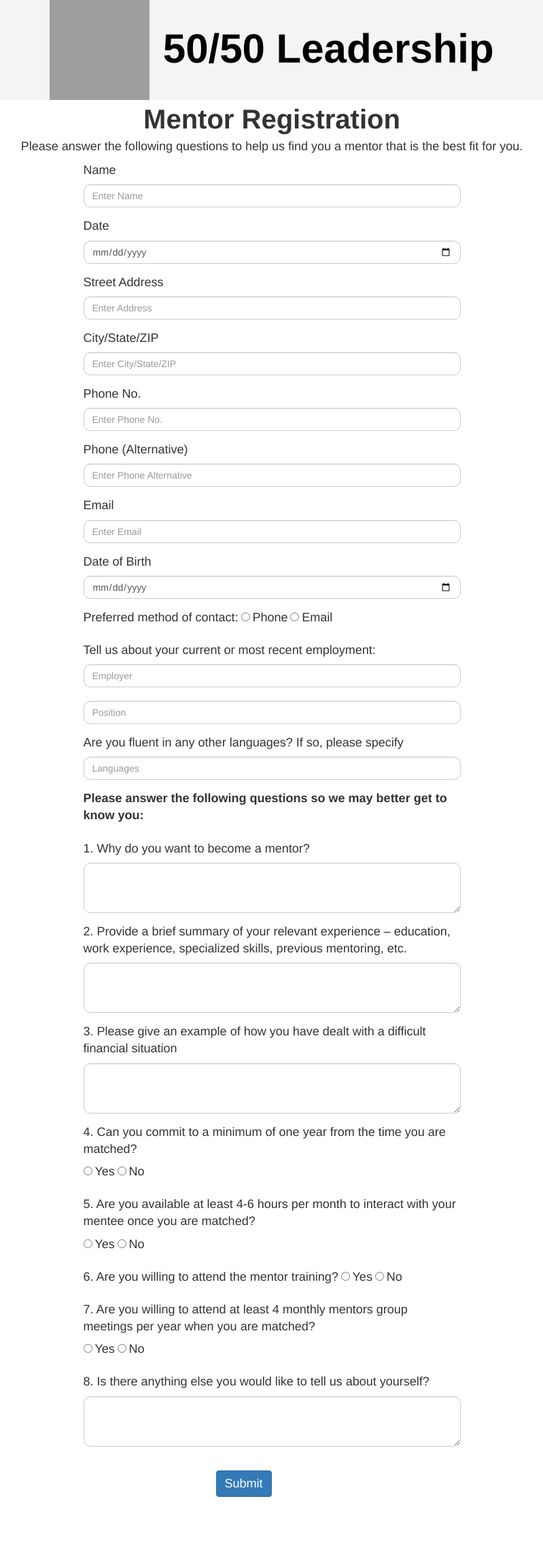
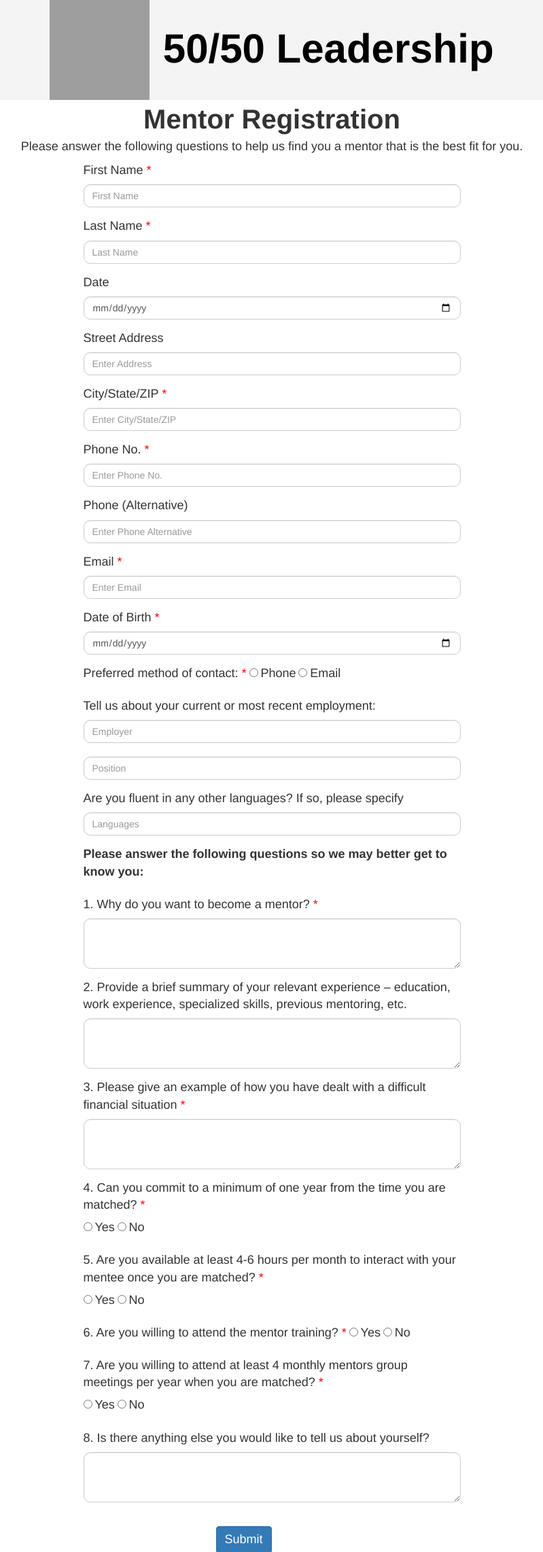
Before and after one commit to poptanimukesh/mentorprogram, a Django app: page /registration/mentor/ in a window 1280 px wide. Shown: the top 2283 px of the page at 68% size, without its empty margins (240-1039 px from the left). Before the commit the page ends 2202 px from the top, so only its background shows below. Run offline with Django 3.2, Linux system fonts and the light colour scheme; some libraries are stand-ins or nearby versions; grey boxes are pictures that could not be loaded.

Commit message:
Mentor Registration Backend
JIRA Task: MENPS-54
Mentor Details entered in the Form get saved to the Database.

```diff
--- a/registration/templates/mentor_registration.html
+++ b/registration/templates/mentor_registration.html
@@ -28,6 +28,9 @@
                 font-size: 70px;
                 color: #000000;
             }
+            .required_field {
+                color: red;
+            }
         </style>
     </head>
     <body>
@@ -50,12 +53,21 @@
                         Please answer the following questions to help us find you a mentor that is the best fit for you.
                     </p>
             </div>
-            <form class = "">
+            <form ACTION = "" METHOD = "POST">
                 <div class = "row">
                     <div class = "col-sm-3"></div>
                     <div class = "col-sm-6">
-                        <label for="name" class="lead">Name</label>
-                        <input type="text" class="form-control form-rounded" id="name" placeholder="Enter Name">
+                        <label for="firstname" class="lead">First Name <span class = "required_field">*</span></label>
+                        <input type="text" class="form-control form-rounded" id="firstname" name = "firstname" placeholder="First Name">
+                    </div>
+                    <div class = "col-sm-3"></div>
+                </div>
+
+                <div class = "row">
+                    <div class = "col-sm-3"></div>
+                    <div class = "col-sm-6">
+                        <label for="lastname" class="lead">Last Name <span class = "required_field">*</span></label>
+                        <input type="text" class="form-control form-rounded" id="lastname" name = "lastname" placeholder="Last Name">
                     </div>
                     <div class = "col-sm-3"></div>
                 </div>
@@ -64,7 +76,7 @@
                     <div class = "col-sm-3"></div>
                     <div class = "col-sm-6">
                         <label for="date" class="lead">Date</label>
-                        <input class="form-control form-rounded" type="date" id="date" placeholder="dd.mm.yyyy">
+                        <input class="form-control form-rounded" type="date" id="date" name = "date" placeholder="dd.mm.yyyy">
                     </div>
                     <div class = "col-sm-3"></div>
                 </div>
@@ -73,7 +85,7 @@
                     <div class = "col-sm-3"></div>
                     <div class = "col-sm-6">
                         <label for="street_address" class="lead">Street Address</label>
-                        <input type="text" class="form-control form-rounded" id="street_address" placeholder="Enter Address">
+                        <input type="text" class="form-control form-rounded" id="street_address" name = "street_address" placeholder="Enter Address">
                     </div>
                     <div class = "col-sm-3"></div>
                 </div>
@@ -81,8 +93,8 @@
                 <div class = "row">
                     <div class = "col-sm-3"></div>
                     <div class = "col-sm-6">
-                        <label for="city_state_zip" class="lead">City/State/ZIP</label>
-                        <input type="text" class="form-control form-rounded" id="city_state_zip" placeholder="Enter City/State/ZIP">
+                        <label for="city_state_zip" class="lead">City/State/ZIP <span class = "required_field">*</span></label>
+                        <input type="text" class="form-control form-rounded" id="city_state_zip" name = "city_state_zip" placeholder="Enter City/State/ZIP">
                     </div>
                     <div class = "col-sm-3"></div>
                 </div>
@@ -90,8 +102,8 @@
                 <div class = "row">
                     <div class = "col-sm-3"></div>
                     <div class = "col-sm-6">
-                        <label for="phone" class="lead">Phone No.</label>
-                        <input type="text" class="form-control form-rounded" id="phone" placeholder="Enter Phone No.">
+                        <label for="phone" class="lead">Phone No. <span class = "required_field">*</span></label>
+                        <input type="text" class="form-control form-rounded" id="phone" name = "phone" placeholder="Enter Phone No.">
                     </div>
                     <div class = "col-sm-3"></div>
                 </div>
@@ -100,7 +112,7 @@
                     <div class = "col-sm-3"></div>
                     <div class = "col-sm-6">
                         <label for="phone_alter" class="lead">Phone (Alternative)</label>
-                        <input type="text" class="form-control form-rounded" id="phone_alter" placeholder="Enter Phone Alternative">
+                        <input type="text" class="form-control form-rounded" id="phone_alter" name = "phone_alter" placeholder="Enter Phone Alternative">
                     </div>
                     <div class = "col-sm-3"></div>
                 </div>
@@ -108,8 +120,8 @@
                 <div class = "row">
                     <div class = "col-sm-3"></div>
                     <div class = "col-sm-6">
-                        <label for="email" class="lead">Email</label>
-                        <input type="email" class="form-control form-rounded" id="email" placeholder="Enter Email">
+                        <label for="email" class="lead">Email <span class = "required_field">*</span></label>
+                        <input type="email" class="form-control form-rounded" id="email" name = "email" placeholder="Enter Email">
                     </div>
                     <div class = "col-sm-3"></div>
                 </div>
@@ -117,8 +129,8 @@
                 <div class = "row">
                     <div class = "col-sm-3"></div>
                     <div class = "col-sm-6">
-                        <label for="email" class="lead">Date of Birth</label>
-                        <input class="form-control form-rounded" type="date" id="date_of_birth" placeholder="dd.mm.yyyy">
+                        <label for="email" class="lead">Date of Birth <span class = "required_field">*</span></label>
+                        <input class="form-control form-rounded" type="date" id="date_of_birth" name = "date_of_birth" placeholder="dd.mm.yyyy">
                     </div>
                     <div class = "col-sm-3"></div>
                 </div>
@@ -126,12 +138,12 @@
                 <div class = "row">
                     <div class = "col-sm-3"></div>
                     <div class = "col-sm-6">
-                        <label for="details_4" class="lead">Preferred method of contact:</label>
-                        <input class="form-check-input" type="radio" name="pref_contact" id="pref_contact" value="phone">
+                        <label for="details_4" class="lead">Preferred method of contact: <span class = "required_field">*</span></label>
+                        <input class="form-check-input" type="radio" name="pref_contact" id="pref_contact" name = "pref_contact" value="phone">
                         <label class="form-check-label lead" for="pref_contact">
                             Phone
                         </label>
-                        <input class="form-check-input" type="radio" name="pref_contact" id="pref_contact" value="email">
+                        <input class="form-check-input" type="radio" name="pref_contact" id="pref_contact" name = "pref_contact" value="email">
                         <label class="form-check-label lead" for="pref_contact">
                             Email
                         </label>
@@ -143,9 +155,9 @@
                     <div class = "col-sm-3"></div>
                     <div class = "col-sm-6">
                         <label for="city" class="lead">Tell us about your current or most recent employment:</label>
-                        <input type="text" class="form-control form-rounded" id="employer" placeholder="Employer">
+                        <input type="text" class="form-control form-rounded" id="employer" name = "employer" placeholder="Employer">
                         <br>
-                        <input type="text" class="form-control form-rounded" id="position" placeholder="Position">
+                        <input type="text" class="form-control form-rounded" id="position" name = "position" placeholder="Position">
                     </div>
                     <div class = "col-sm-3"></div>
                 </div>
@@ -154,7 +166,7 @@
                     <div class = "col-sm-3"></div>
                     <div class = "col-sm-6">
                         <label for="city" class="lead">Are you fluent in any other languages? If so, please specify</label>
-                        <input type="text" class="form-control form-rounded" id="languages" placeholder="Languages">
+                        <input type="text" class="form-control form-rounded" id="languages" name = "languages" placeholder="Languages">
                     </div>
                     <div class = "col-sm-3"></div>
                 </div>
@@ -170,8 +182,8 @@
                 <div class = "row">
                     <div class = "col-sm-3"></div>
                     <div class = "col-sm-6">
-                        <label for="details_1" class="lead">1. Why do you want to become a mentor?</label>
-                        <textarea class="form-control form-rounded" id="details_1" rows="3"></textarea>
+                        <label for="details_1" class="lead">1. Why do you want to become a mentor? <span class = "required_field">*</span></label>
+                        <textarea class="form-control form-rounded" id="details_1" name = "details_1" rows="3"></textarea>
                     </div>
                     <div class = "col-sm-3"></div>
                 </div>
@@ -180,7 +192,7 @@
                     <div class = "col-sm-3"></div>
                     <div class = "col-sm-6">
                         <label for="details_2" class="lead">2. Provide a brief summary of your relevant experience – education, work experience, specialized skills, previous mentoring, etc.</label>
-                        <textarea class="form-control form-rounded" id="details_2" rows="3"></textarea>
+                        <textarea class="form-control form-rounded" id="details_2" name = "details_2" rows="3"></textarea>
                     </div>
                     <div class = "col-sm-3"></div>
                 </div>
@@ -188,8 +200,8 @@
                 <div class = "row">
                     <div class = "col-sm-3"></div>
                     <div class = "col-sm-6">
-                        <label for="details_3" class="lead">3. Please give an example of how you have dealt with a difficult financial situation</label>
-                        <textarea class="form-control form-rounded" id="details_3" rows="3"></textarea>
+                        <label for="details_3" class="lead">3. Please give an example of how you have dealt with a difficult financial situation <span class = "required_field">*</span></label>
+                        <textarea class="form-control form-rounded" id="details_3" name = "details_3" rows="3"></textarea>
                     </div>
                     <div class = "col-sm-3"></div>
                 </div>
@@ -197,12 +209,12 @@
                 <div class = "row">
                     <div class = "col-sm-3"></div>
                     <div class = "col-sm-6">
-                        <label for="details_4" class="lead">4. Can you commit to a minimum of one year from the time you are matched?</label>
-                        <input class="form-check-input" type="radio" name="details_4" id="details_4" value="Yes">
+                        <label for="details_4" class="lead">4. Can you commit to a minimum of one year from the time you are matched? <span class = "required_field">*</span></label>
+                        <input class="form-check-input" type="radio" name="details_4" id="details_4" name = "details_4" value="Yes">
                         <label class="form-check-label lead" for="details_4">
                             Yes
                         </label>
-                        <input class="form-check-input" type="radio" name="details_4" id="details_4" value="No">
+                        <input class="form-check-input" type="radio" name="details_4" id="details_4" name = "details_4" value="No">
                         <label class="form-check-label lead" for="details_4">
                             No
                         </label>
@@ -213,12 +225,12 @@
                 <div class = "row">
                     <div class = "col-sm-3"></div>
                     <div class = "col-sm-6">
-                        <label for="details_5" class="lead">5. Are you available at least 4-6 hours per month to interact with your mentee once you are matched?</label>
-                        <input class="form-check-input" type="radio" name="details_5" id="details_5" value="Yes">
+                        <label for="details_5" class="lead">5. Are you available at least 4-6 hours per month to interact with your mentee once you are matched? <span class = "required_field">*</span></label>
+                        <input class="form-check-input" type="radio" name="details_5" id="details_5" name = "details_5" value="Yes">
                         <label class="form-check-label lead" for="details_5">
                             Yes
                         </label>
-                        <input class="form-check-input" type="radio" name="details_5" id="details_5" value="No">
+                        <input class="form-check-input" type="radio" name="details_5" id="details_5" name = "details_5" value="No">
                         <label class="form-check-label lead" for="details_5">
                             No
                         </label>
@@ -229,12 +241,12 @@
                 <div class = "row">
                     <div class = "col-sm-3"></div>
                     <div class = "col-sm-6">
-                        <label for="details_6" class="lead">6. Are you willing to attend the mentor training?</label>
-                        <input class="form-check-input" type="radio" name="details_6" id="details_6" value="Yes">
+                        <label for="details_6" class="lead">6. Are you willing to attend the mentor training? <span class = "required_field">*</span></label>
+                        <input class="form-check-input" type="radio" name="details_6" id="details_6" name = "details_6" value="Yes">
                         <label class="form-check-label lead" for="details_6">
                             Yes
                         </label>
-                        <input class="form-check-input" type="radio" name="details_6" id="details_6" value="No">
+                        <input class="form-check-input" type="radio" name="details_6" id="details_6" name = "details_6" value="No">
                         <label class="form-check-label lead" for="details_6">
                             No
                         </label>
@@ -245,12 +257,12 @@
                 <div class = "row">
                     <div class = "col-sm-3"></div>
                     <div class = "col-sm-6">
-                        <label for="details_7" class="lead">7. Are you willing to attend at least 4 monthly mentors group meetings per year when you are matched?</label><br>
-                        <input class="form-check-input" type="radio" name="details_7" id="details_7" value="Yes">
+                        <label for="details_7" class="lead">7. Are you willing to attend at least 4 monthly mentors group meetings per year when you are matched? <span class = "required_field">*</span></label><br>
+                        <input class="form-check-input" type="radio" name="details_7" id="details_7" name = "details_7" value="Yes">
                         <label class="form-check-label lead" for="details_7">
                             Yes
                         </label>
-                        <input class="form-check-input" type="radio" name="details_7" id="details_7" value="No">
+                        <input class="form-check-input" type="radio" name="details_7" id="details_7" name = "details_7" value="No">
                         <label class="form-check-label lead" for="details_7">
                             No
                         </label>
@@ -262,7 +274,7 @@
                     <div class = "col-sm-3"></div>
                     <div class = "col-sm-6">
                         <label for="details_8" class="lead">8. Is there anything else you would like to tell us about yourself?</label>
-                        <textarea class="form-control form-rounded" id="details_8" rows="3"></textarea>
+                        <textarea class="form-control form-rounded" id="details_8" name = "details_8" rows="3"></textarea>
                     </div>
                     <div class = "col-sm-3"></div>
                 </div>
@@ -271,7 +283,7 @@
                 <div class = "row">
                     <div class = "col-sm-5"></div>
                     <div class = "col-sm-2">
-                        <button type="button" class="btn btn-primary lead">Submit</button>
+                        <button type="submit" class="btn btn-primary lead">Submit</button>
                     </div>
                     <div class = "col-sm-5"></div>
                 </div>
--- a/registration/views.py
+++ b/registration/views.py
@@ -1,8 +1,7 @@
 from django.http import HttpResponse
 from django.template import loader
 from django.views.decorators.csrf import csrf_exempt
-from .models import menteeData
-from .models import menteeRegistrationData
+from .models import menteeData, menteeRegistrationData, mentorData, mentorRegistrationData
 
 @csrf_exempt
 def mentee_registration(request):
@@ -36,7 +35,40 @@ def mentee_registration(request):
     context = {}
     return HttpResponse(template.render(context, request))
 
+@csrf_exempt
 def mentor_registration(request):
+    if request.method == 'POST':
+        mData = mentorData()
+        mRegData = mentorRegistrationData()
+
+        #Storing Mentor Personal Details
+        mData.firstname = request.POST.get('firstname')
+        mData.lastname = request.POST.get('lastname')
+        mData.date = request.POST.get('date')
+        mData.street_address = request.POST.get('street_address')
+        mData.city_state_zip = request.POST.get('city_state_zip')
+        mData.phone = request.POST.get('phone')
+        mData.phone_alter = request.POST.get('phone_alter')
+        mData.email = request.POST.get('email')
+        mData.date_of_birth = request.POST.get('date_of_birth')
+        mData.pref_contact = request.POST.get('pref_contact')
+        mData.recent_employer = request.POST.get('employer')
+        mData.recent_position = request.POST.get('position')
+        mData.languages = request.POST.get('languages')
+
+        #Storing Mentor Other Registration
+        mRegData.why_mentor = request.POST.get('details_1')
+        mRegData.brief_summary = request.POST.get('details_2')
+        mRegData.diff_situation = request.POST.get('details_3')
+        mRegData.min_commit = request.POST.get('details_4')
+        mRegData.min_avail = request.POST.get('details_5')
+        mRegData.mentor_training = request.POST.get('details_6')
+        mRegData.group_meetings = request.POST.get('details_7')
+        mRegData.any_else = request.POST.get('details_8')
+
+
+        mData.save()
+        mRegData.save()
 
     template = loader.get_template('mentor_registration.html')
     context = {
```
Also changed, not shown: registration/models.py (+33 -0 lines), registration/templates/mentee_registration.html (+12 -9 lines), registration/migrations/0003_mentordata_mentorregistrationdata.py (added).
